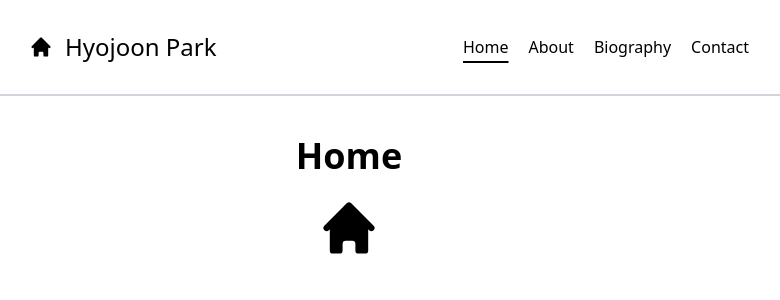
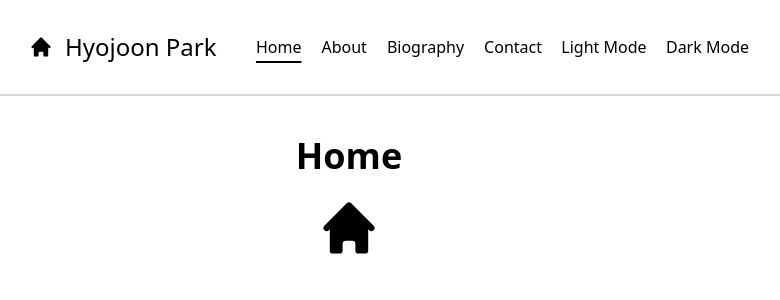
Before and after one commit to hjparrk/my-blog, a Next.js app: page / in a window 1280 px wide. Shown: the top 300 px of the page, without its empty margins (291-1071 px from the left). Built offline with nearby package versions, Linux system fonts and the light colour scheme.

Commit message:
implement dark/white theme mode

```diff
--- a/components/layout/navigation-bar/nav-links.js
+++ b/components/layout/navigation-bar/nav-links.js
@@ -12,7 +12,7 @@ function NavLinks(props) {
               <a
                 className={`${
                   activePathTitle === link.title
-                    ? " underline underline-offset-8 decoration-black decoration-2"
+                    ? " underline underline-offset-8 decoration-2"
                     : ""
                 }`}
               >
--- a/components/layout/navigation-bar/navigation-bar.js
+++ b/components/layout/navigation-bar/navigation-bar.js
@@ -1,5 +1,6 @@
 import HomeLogo from "./home-logo";
 import NavLinks from "./nav-links";
+import { useTheme } from "next-themes";
 
 const routes = [
   {
@@ -21,6 +22,7 @@ const routes = [
 ];
 
 function NavigationBar(props) {
+  const { theme, setTheme } = useTheme();
   const { path } = props;
 
   const activePath = routes.find((route) => route.href === path);
@@ -30,13 +32,15 @@ function NavigationBar(props) {
     <div className={styles.navbar}>
       <HomeLogo />
       <NavLinks links={routes} activePathTitle={activePathTitle} />
+      <button onClick={() => setTheme("light")}>Light Mode</button>
+      <button onClick={() => setTheme("dark")}>Dark Mode</button>
     </div>
   );
 }
 
 const styles = {
   navbar:
-    "flex flex-row pl-80 pr-60 h-24 items-center justify-between bg-white border-b-2 border-gray-300 mb-10",
+    "flex flex-row pl-80 pr-60 h-24 items-center justify-between border-b-2 border-gray-300 mb-10",
 };
 
 export default NavigationBar;
--- a/package.json
+++ b/package.json
@@ -12,6 +12,7 @@
     "@heroicons/react": "^1.0.6",
     "framer-motion": "^7.2.0",
     "next": "12.2.5",
+    "next-themes": "^0.2.0",
     "react": "18.2.0",
     "react-dom": "18.2.0"
   },
--- a/pages/_app.js
+++ b/pages/_app.js
@@ -1,11 +1,13 @@
 import Head from "next/head";
 import Layout from "../components/layout/layout";
 import { AnimatePresence } from "framer-motion";
+import { ThemeProvider } from "next-themes";
 import "../styles/globals.css";
 
 function MyApp({ Component, pageProps }) {
   return (
     <AnimatePresence mode="wait">
+      <ThemeProvider>
         <Layout>
           <Head>
             <title>Home - HJPark</title>
@@ -16,6 +18,7 @@ function MyApp({ Component, pageProps }) {
           </Head>
           <Component {...pageProps} />
         </Layout>
+      </ThemeProvider>
     </AnimatePresence>
   );
 }
--- a/tailwind.config.js
+++ b/tailwind.config.js
@@ -1,5 +1,6 @@
 /** @type {import('tailwindcss').Config} */
 module.exports = {
+  darkMode: "class",
   content: [
     "./pages/**/*.{js,ts,jsx,tsx}",
     "./components/**/*.{js,ts,jsx,tsx}",
```
Also changed, not shown: components/layout/navigation-bar/theme-switcher.js (added), 1 other file (tests, documents, lock files or other folders). Lines whose indentation alone changed are shown as unchanged.
